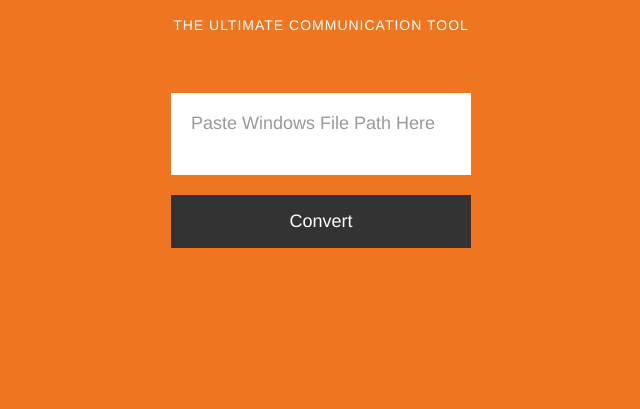
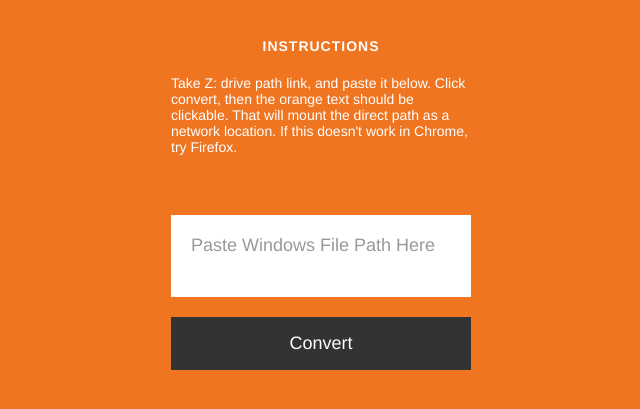
Before and after one commit to MxSchatz/GS-link-converter, a plain HTML site: page index.html in a window 1280 px wide. Shown: the part 109-518 px from the top of the page, without its empty margins (319-959 px from the left). Drawn offline with Linux system fonts and the light colour scheme.

Commit message:
instructions added

```diff
--- a/alltheaction.js
+++ b/alltheaction.js
@@ -7,13 +7,16 @@ function goGrabIt() {
 
   path = document.getElementById("winLink").value;
   path = path.replace(/\\/g, "/");
-  path = path.replace("Z:/");
+  path = path.replace("Z:");
   path = path.split(' ').join("%20");
   var drive = /(.)\:\//;
 
   //Turn into URL object
   var uri = new URL(`smb://10.60.50.20/Data/${path}`).href;
+  console.log(uri);
   var plainText = document.createTextNode(uri);
+  console.log(plainText);
+
 
   //sore variable for if statement
   var thing = document.getElementById('clickResults').textContent;
--- a/index.html
+++ b/index.html
@@ -9,9 +9,14 @@
 
 </head>
 <body>
+
   <div id="title">
-      <h1>G&S Link Converter</h1>
-      <h2>the ultimate communication tool</h2>
+    <h1>G&S Link Converter</h1>
+    <br>
+    <h2><b>Instructions</b></h2>
+    <br>
+    <p>Take Z: drive path link, and paste it below. Click convert, then the orange text should be clickable. That will mount the direct path as a network location. If this doesn't work in Chrome, try Firefox.
+    </p>
   </div>
 
   <div>
--- a/styles.css
+++ b/styles.css
@@ -117,6 +117,13 @@ text-align: center;
   }
 }
 
+#title {
+  font: 18px Helvetica, Arial, sans-serif;
+  align-items: center;
+  text-align: left;
+  max-width: 300px;
+}
+
 .convert-inputs{
   margin:auto;
   margin-top:2rem;
```
